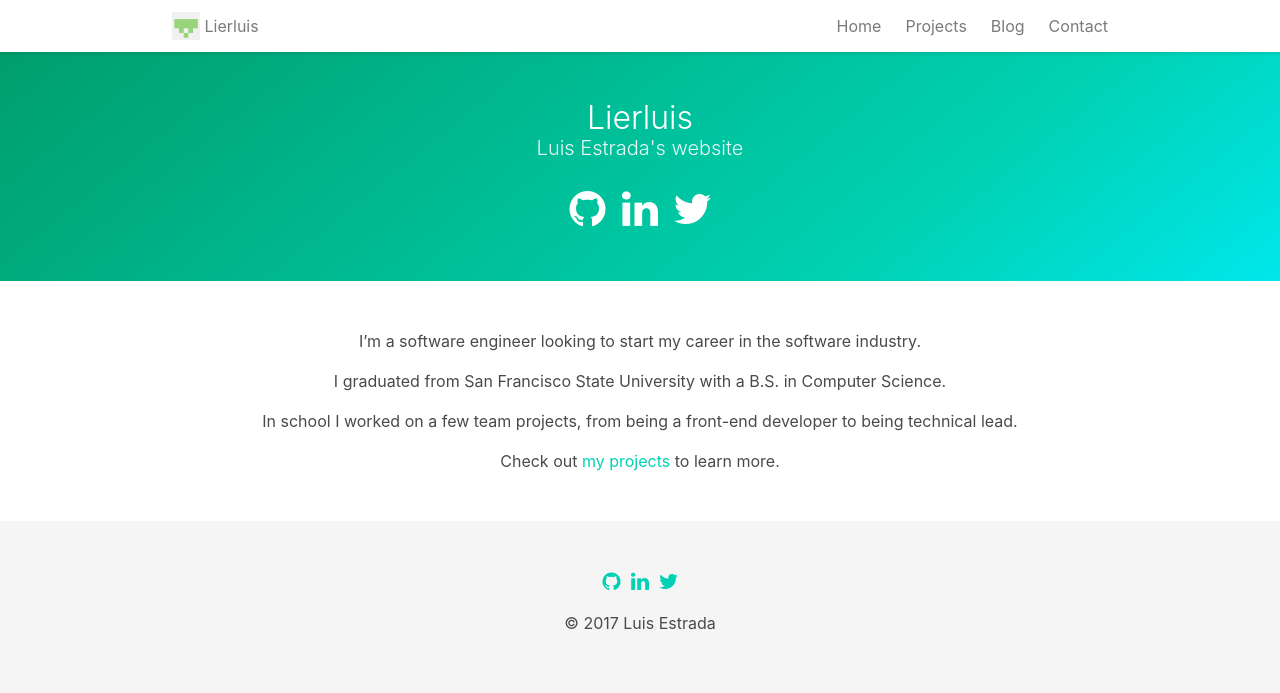
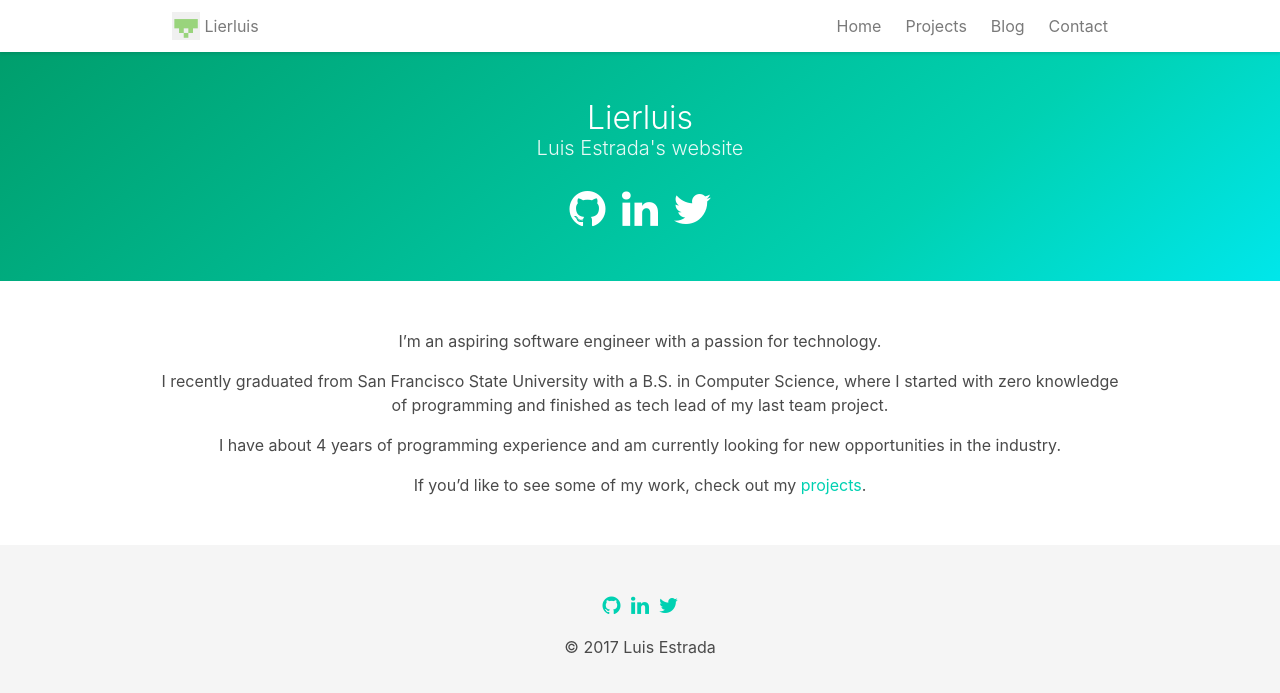
Before and after one commit to lierluis/lierluis.github.io, a Jekyll site: the page built from index.md, in a window 1280 px wide. Shown: the top 693 px of the page. Built offline with Jekyll 4.4.1, drawn with Linux system fonts in a browser that asks for light colours; nearby versions of some CDN libraries.

Commit message:
Update index page  with a better introduction

```diff
--- a/index.md
+++ b/index.md
@@ -5,13 +5,15 @@
 layout: home
 ---
 
-I'm a software engineer looking to start my career in the software industry.
+I'm an aspiring software engineer with a passion for technology.
 
-I graduated from San Francisco State University with a B.S. in Computer Science.
+I recently graduated from San Francisco State University with a B.S. in Computer
+Science, where I started with zero knowledge of programming and finished as tech
+lead of my last team project.
 
-In school I worked on a few team projects, from being a front-end developer
-to being technical lead.
+I have about 4 years of programming experience and am currently looking for new
+opportunities in the industry.
 
-Check out [my projects] to learn more.
+If you'd like to see some of my work, check out my [projects].
 
-[my projects]: {{ site.url }}{% link navigation/projects.md %}
+[projects]: {{ site.url }}{% link navigation/projects.md %}
```
